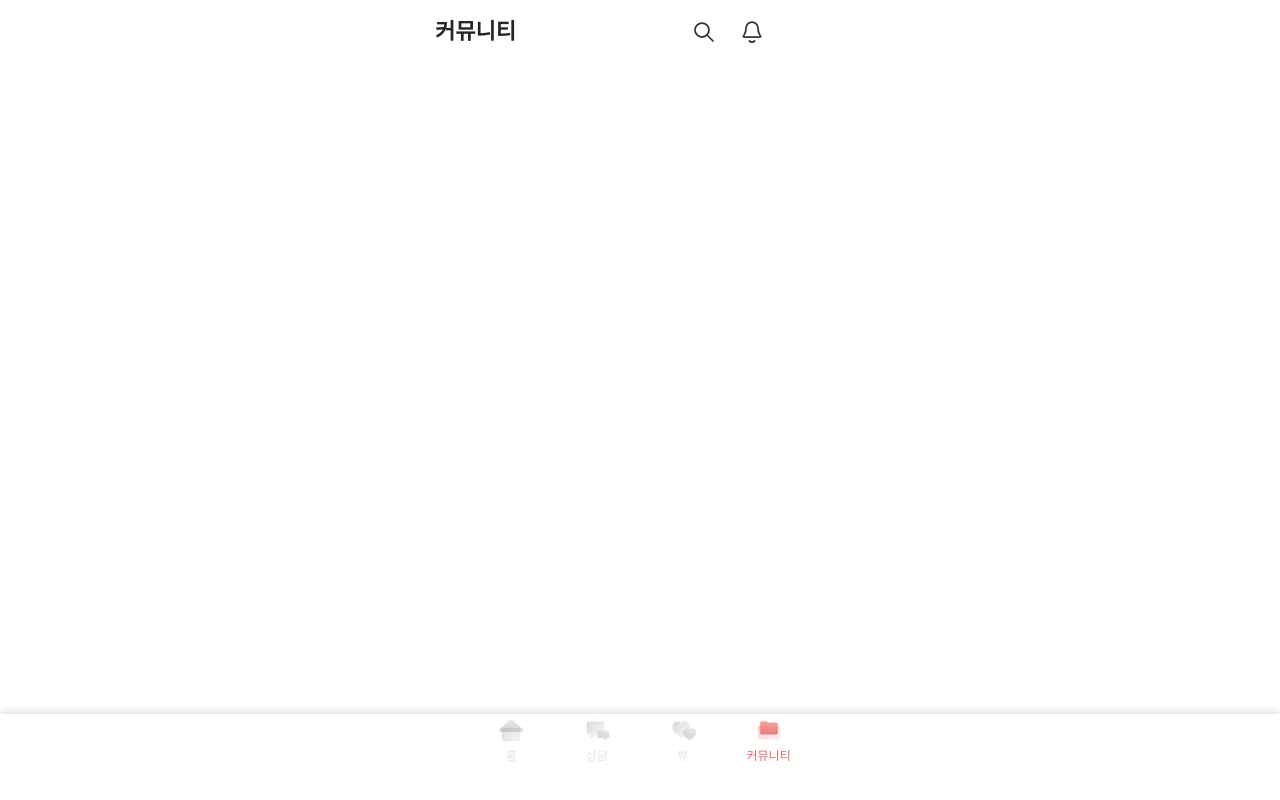
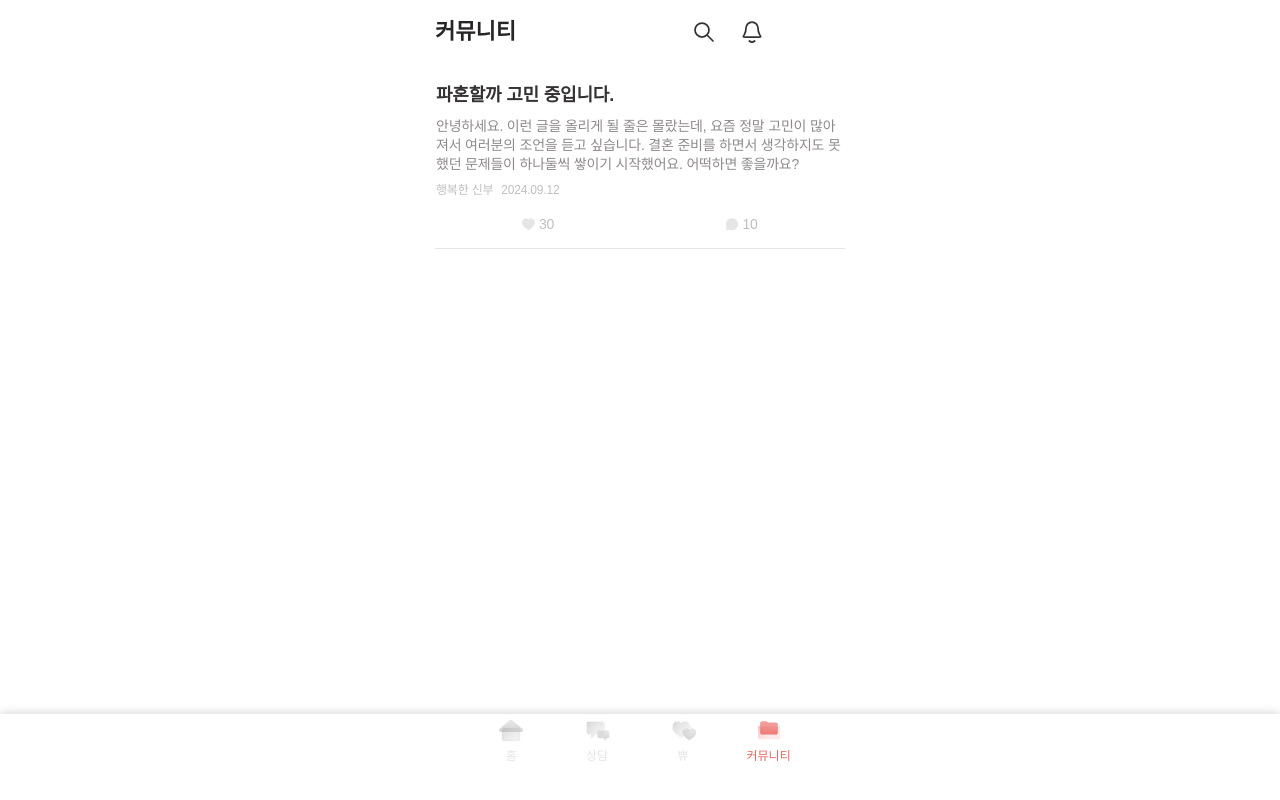
Before and after one commit to KDT-2024-FirstStep-Team/first-step-frontend, a React (Vite) app: page /community in a window 1280 px wide. Built offline with nearby package versions, Linux system fonts and the light colour scheme; a web font is replaced by a local one.

Commit message:
feat: CommunityCard 컴포넌트 구현

```diff
--- a/src/components/BestCommunity/BestCommunity.tsx
+++ b/src/components/BestCommunity/BestCommunity.tsx
@@ -32,8 +32,7 @@ const communityData: CommunityData[] = [
   {
     name: '행복한 신부',
     title: '파혼할까 고민입니다..',
-    content:
-      '안녕하세요. 이런 글을 올리게 될 줄은 몰랐는데, 요즘 정말 고민이 많아져서 여러분의 조언을 듣고 싶습니다. 저를 도와주시면 정말 감사하겠어요.',
+    content: '안녕하세요. 한 줄일 경우에요.',
     date: new Date('2024-11-04')
   },
   {
--- a/src/components/BestCommunity/BestCommunityCard.tsx
+++ b/src/components/BestCommunity/BestCommunityCard.tsx
@@ -52,6 +52,7 @@ const Content = styled.p`
   font-weight: 400;
   letter-spacing: -0.2px;
   line-height: 19px;
+  height: 38px;
   color: var(--gr50);
   margin: 4px 0px;
   display: -webkit-box; /* Flexbox 기반 레이아웃을 사용 */
--- /dev/null
+++ b/src/components/CommunityCard.tsx
@@ -0,0 +1,136 @@
+import styled from 'styled-components';
+
+interface CommunityCardProps {
+  title: string;
+  content: string;
+  username: string;
+  date: Date;
+  likes: number;
+  comments: number;
+}
+
+const CommunityCard = ({
+  title,
+  content,
+  username,
+  date,
+  likes,
+  comments
+}: CommunityCardProps) => {
+  const formattedDate = date.toISOString().split('T')[0].replace(/-/g, '.');
+
+  return (
+    <CardContainer>
+      <ContentWrapper>
+        <Title>{title}</Title>
+        <Content>{content}</Content>
+        <InfoContainer>
+          <Username>{username}</Username>
+          <Date>{formattedDate}</Date>
+        </InfoContainer>
+      </ContentWrapper>
+      <StatBoxContainer>
+        <StatBox>
+          <img src="/icons/likes.svg" alt="Likes" />
+          <span>{likes}</span>
+        </StatBox>
+        <StatBox>
+          <img src="/icons/comments.svg" alt="Comments" />
+          <span>{comments}</span>
+        </StatBox>
+      </StatBoxContainer>
+    </CardContainer>
+  );
+};
+
+const CardContainer = styled.div`
+  width: 100%;
+  height: 185px;
+  background-color: var(--gr100);
+  padding: 18px 21px 0 21px;
+  display: flex;
+  flex-direction: column;
+  justify-content: space-between;
+  position: relative;
+
+  &:after {
+    content: '';
+    display: block;
+    position: absolute;
+    bottom: 0; /* 카드 컨테이너의 하단에 위치 */
+    left: 50%; /* 가운데 정렬을 위해 왼쪽에서 시작 */
+    transform: translateX(-50%); /* 가운데 정렬 */
+    width: 91%; /* 원하는 길이로 설정 */
+    border-bottom: 0.5px solid var(--gr70); /* 선의 스타일과 색상 */
+  }
+
+  p,
+  span {
+    letter-spacing: -0.2px;
+  }
+`;
+
+const InfoContainer = styled.div`
+  display: flex;
+
+  span {
+    color: var(--gr60);
+    font-weight: 500;
+    font-size: 12px;
+  }
+`;
+
+const ContentWrapper = styled.div`
+  flex-grow: 1;
+  display: flex;
+  flex-direction: column;
+  justify-content: space-between;
+`;
+
+const StatBoxContainer = styled.div`
+  display: flex;
+`;
+
+const Title = styled.p`
+  color: var(--gr30);
+  font-weight: 600;
+  font-size: 18px;
+`;
+
+const Content = styled.p`
+  font-size: 14px;
+  font-weight: 400;
+  height: 57px;
+  line-height: 19px;
+  color: var(--gr50);
+  display: -webkit-box; /* Flexbox 기반 레이아웃을 사용 */
+  -webkit-line-clamp: 3; /* 최대 3줄까지만 표시 */
+  -webkit-box-orient: vertical; /* 박스 방향을 세로로 설정 */
+  overflow: hidden; /* 넘치는 텍스트 숨김 */
+  text-overflow: ellipsis;
+  white-space: normal;
+`;
+
+const Username = styled.span`
+  margin-right: 8px;
+`;
+
+const Date = styled.span``;
+
+const StatBox = styled.div`
+  width: 50%;
+  height: 50px;
+  background-color: var(--gr100);
+  display: flex;
+  align-items: center;
+  justify-content: center;
+  gap: 4px;
+
+  span {
+    color: var(--gr60);
+    font-weight: 500;
+    font-size: 14px;
+  }
+`;
+
+export default CommunityCard;
--- a/src/pages/Community.tsx
+++ b/src/pages/Community.tsx
@@ -1,10 +1,18 @@
+import CommunityCard from '@/components/CommunityCard';
 import Header from '@/components/Header';
 
 const Community = () => {
   return (
     <>
       <Header title="커뮤니티" showDropdownIcon={false} />
-      <main></main>
+      <CommunityCard
+        title="파혼할까 고민 중입니다."
+        content="안녕하세요. 이런 글을 올리게 될 줄은 몰랐는데, 요즘 정말 고민이 많아져서 여러분의 조언을 듣고 싶습니다. 결혼 준비를 하면서 생각하지도 못했던 문제들이 하나둘씩 쌓이기 시작했어요. 어떡하면 좋을까요?"
+        username="행복한 신부"
+        date={new Date('2024-09-12')}
+        likes={30}
+        comments={10}
+      />
     </>
   );
 };
```
Also changed, not shown: public/icons/comments.svg (added), public/icons/likes.svg (added).
